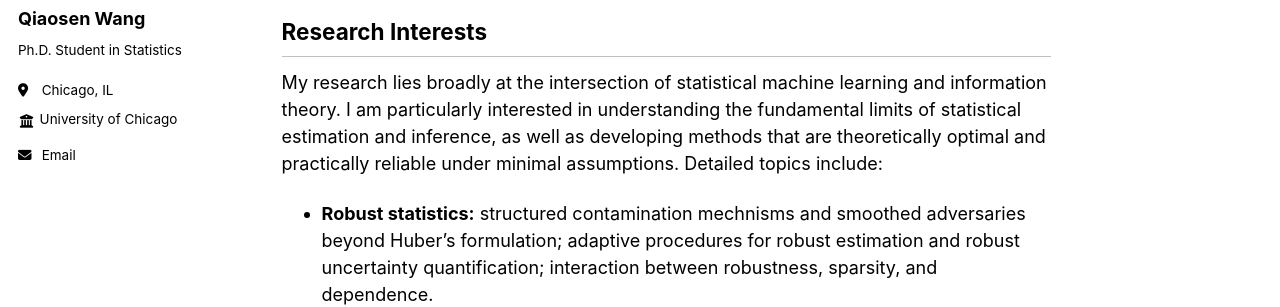
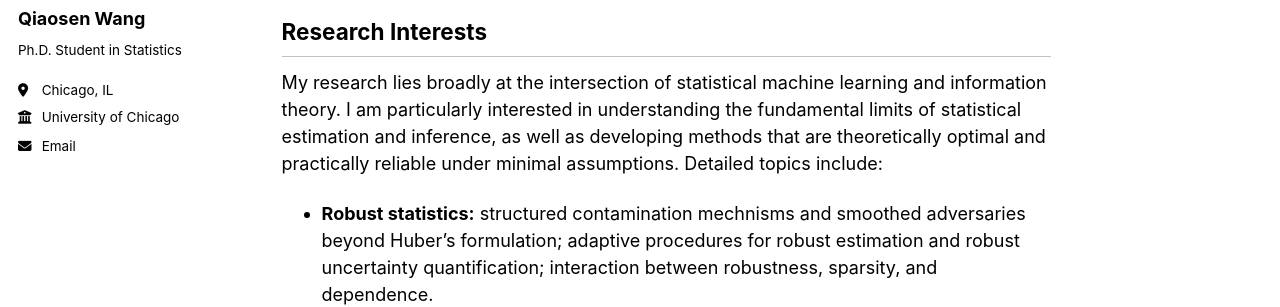
Before and after one commit to qiaosenwang/qiaosenwang.github.io, a Jekyll site: the page built from _pages/about.md, in a window 1280 px wide. Shown: the part 278-585 px from the top of the page. Built offline with Jekyll 4.4.1, drawn with Linux system fonts in a browser that asks for light colours; a script bundle is joined from its source files by our own code; library files that are not in the unit come from our copies.

Commit message:
Update author-profile.html

```diff
--- a/_includes/author-profile.html
+++ b/_includes/author-profile.html
@@ -28,12 +28,15 @@
         <li class="author__desktop"><i class="fas fa-fw fa-location-dot icon-pad-right" aria-hidden="true"></i>{{ author.location }}</li>
       {% endif %}
       {% if author.employer %}
-        <li style="display: flex; align-items: center; gap: 0.35em;">
-          <i class="fa fa-fw fa-university" aria-hidden="true"></i>
+        <li>
           {% if author.employer_url %}
-            <a href="{{ author.employer_url }}">{{ author.employer }}</a>
+            <a href="{{ author.employer_url }}" style="display: inline; white-space: nowrap;">
+              <i class="fas fa-fw fa-university icon-pad-right" aria-hidden="true"></i><span>{{ author.employer }}</span>
+            </a>
           {% else %}
-            <span>{{ author.employer }}</span>
+            <span style="white-space: nowrap;">
+              <i class="fas fa-fw fa-university icon-pad-right" aria-hidden="true"></i><span>{{ author.employer }}</span>
+            </span>
           {% endif %}
         </li>
       {% endif %}
```
